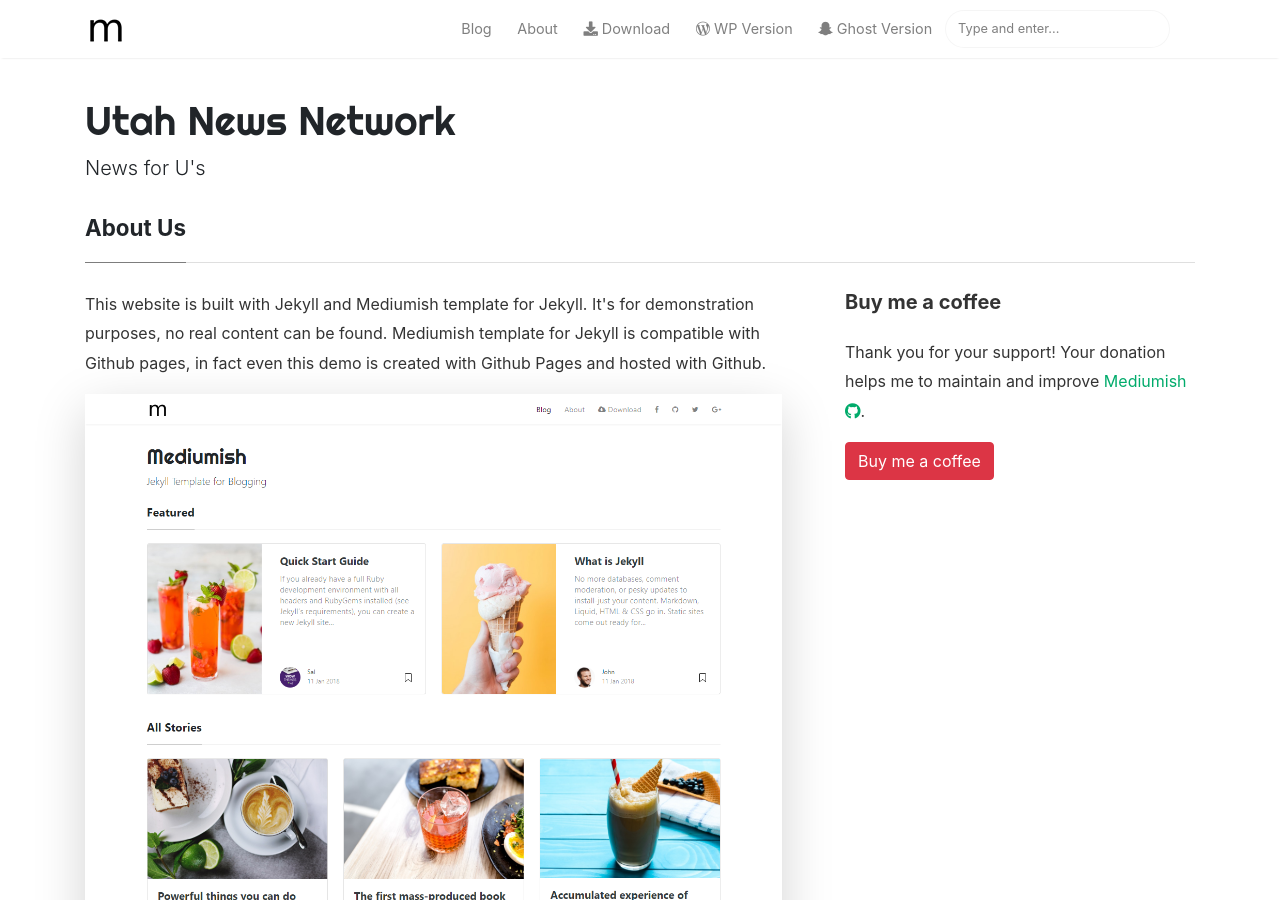
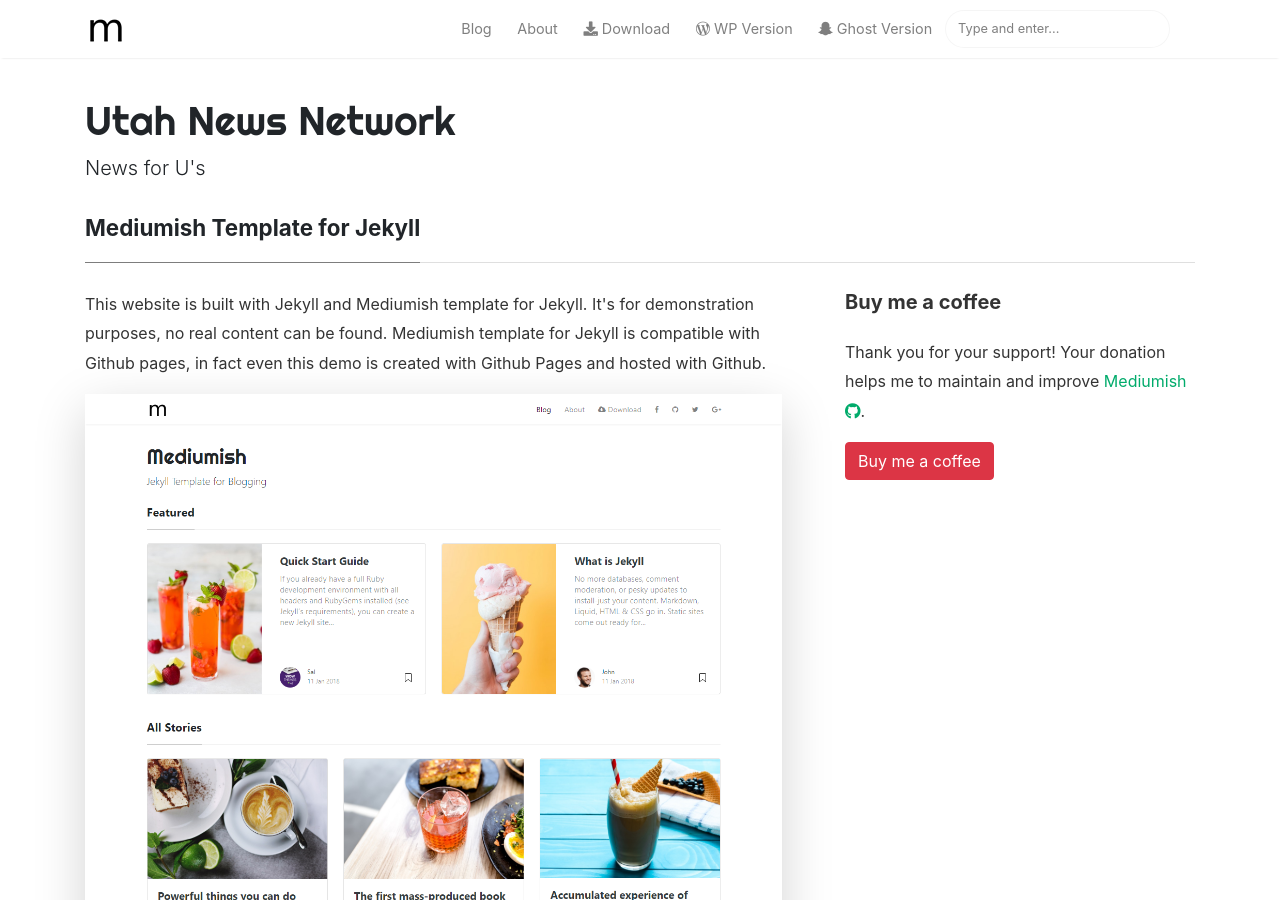
Before and after one commit to UtahNewsNetwork/utahnewsnetwork.github.io, a Jekyll site: the page built from _pages/about.md, in a window 1280 px wide and 900 px high. Built offline with Jekyll 4.4.1, drawn with Linux system fonts in a browser that asks for light colours; nearby versions of some CDN libraries; comment, search, counter and statistics services are not loaded.

Commit message:
Update about.md

```diff
--- a/_pages/about.md
+++ b/_pages/about.md
@@ -1,6 +1,6 @@
 ---
 layout: page
-title: About Us
+title: Mediumish Template for Jekyll
 permalink: /about
 comments: true
 ---
```
